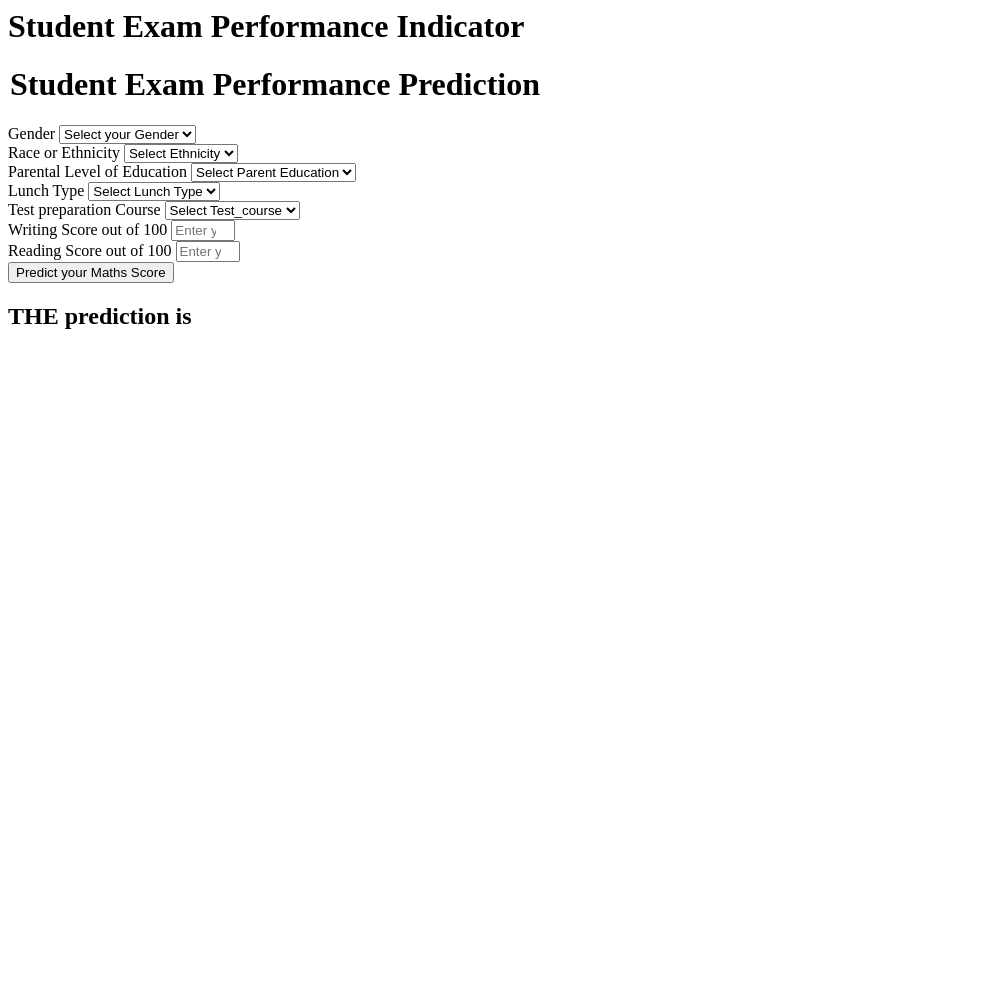
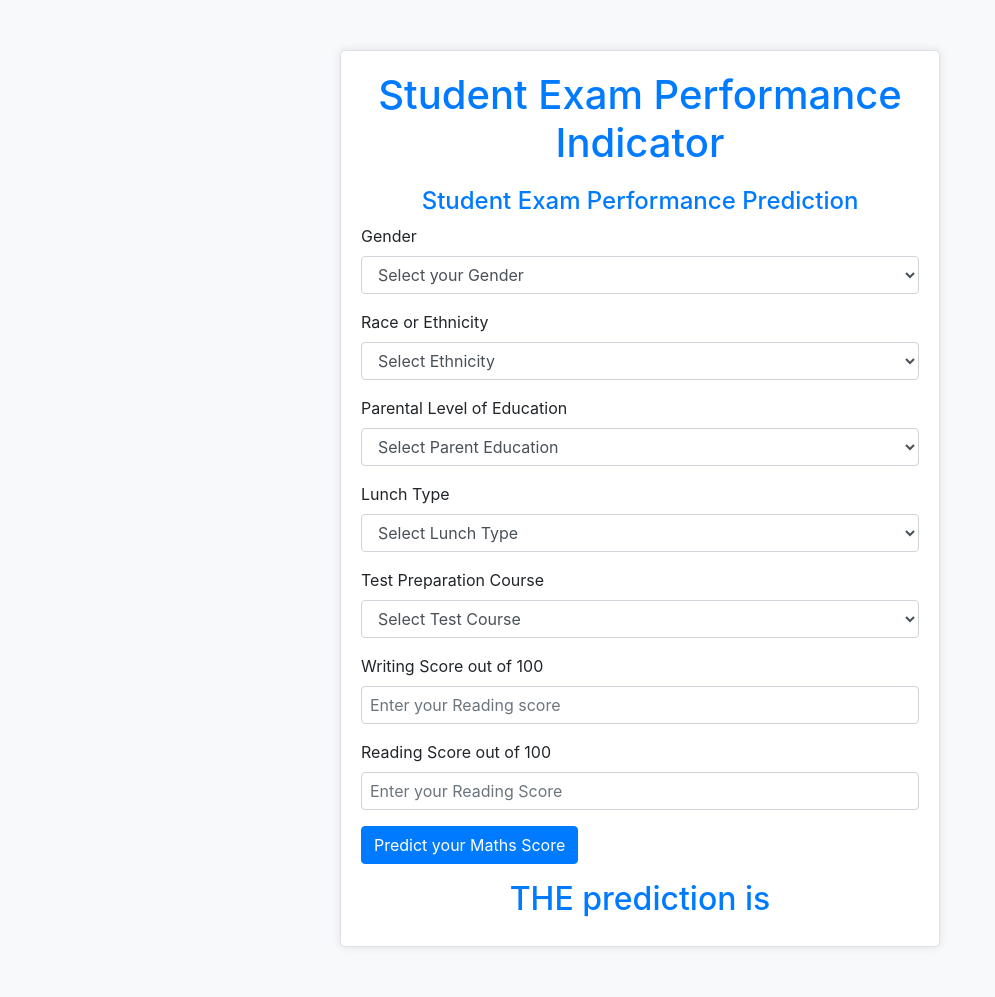
Before and after one commit to ShettyVikas20/ML_Projects, a Flask app: template templates/home.html in a window 1280 px wide. Shown: the whole page, without its empty margins (0-995 px from the left). Before the commit the page ends 329 px from the top, so only its background shows below. Run offline with Flask 3, Linux system fonts and the light colour scheme; the template is opened without the code that fills it, so the values that code supplies are empty; some libraries are stand-ins or nearby versions.

Commit message:
updated UI

```diff
--- a/app.py
+++ b/app.py
@@ -16,7 +16,7 @@ app=application
 def index():
     return render_template('index.html')
 
-@app.route('/predictdata',methods=['GET','POST'])
+@app.route('/',methods=['GET','POST'])
 def predict_datapoint():
     if request.method=='GET':
         return render_template('home.html')
@@ -43,4 +43,4 @@ def predict_datapoint():
 
 
 if __name__=="__main__":
-    app.run(host="0.0.0.0",debug=True)
+    app.run(host="0.0.0.0")
--- a/templates/home.html
+++ b/templates/home.html
@@ -1,4 +1,46 @@
-<html>
+<!DOCTYPE html>
+<html lang="en">
+<head>
+    <meta charset="UTF-8">
+    <meta name="viewport" content="width=device-width, initial-scale=1.0">
+    <title>Student Exam Performance Indicator</title>
+    <link rel="stylesheet" href="https://stackpath.bootstrapcdn.com/bootstrap/4.5.2/css/bootstrap.min.css">
+    <style>
+        body {
+            background-color: #f8f9fa;
+        }
+        .login {
+            max-width: 600px;
+            margin: 50px auto;
+            padding: 20px;
+            background-color: #ffffff;
+            border: 1px solid #dee2e6;
+            border-radius: 5px;
+            box-shadow: 0 0 10px rgba(0, 0, 0, 0.1);
+        }
+        h1, h2 {
+            text-align: center;
+            color: #007bff;
+        }
+        form {
+            margin-top: 20px;
+        }
+        select, input[type="number"] {
+            width: 100%;
+            padding: 8px;
+            margin-bottom: 15px;
+            box-sizing: border-box;
+        }
+        .btn-primary {
+            background-color: #007bff;
+            border: 1px solid #007bff;
+        }
+        .btn-primary:hover {
+            background-color: #0056b3;
+            border: 1px solid #0056b3;
+        }
+    </style>
+</head>
 <body>
     <div class="login">
         <h1>Student Exam Performance Indicator</h1>
@@ -9,103 +51,67 @@
             </h1>
             <div class="mb-3">
                 <label class="form-label">Gender</label>
-            <select class="form-control" name="gender" placeholder="Enter you Gender" required>
+                <select class="form-control" name="gender" placeholder="Enter your Gender" required>
                     <option class="placeholder" selected disabled value="">Select your Gender</option>
-                <option value="male">
-                    Male
-                </option>
-                <option value="female">
-                    Female
-                </option>
+                    <option value="male">Male</option>
+                    <option value="female">Female</option>
                 </select>
             </div>
             <div class="mb-3">
                 <label class="form-label">Race or Ethnicity</label>
-            <select class="form-control" name="ethnicity" placeholder="Enter you ethnicity" required>
+                <select class="form-control" name="ethnicity" placeholder="Enter your ethnicity" required>
                     <option class="placeholder" selected disabled value="">Select Ethnicity</option>
-                <option value="group A">
-                    Group A
-                </option>
-                <option value="group B">
-                    Group B
-                </option>
-                <option value="group C">
-                    Group C
-                </option>
-                <option value="group D">
-                    Group D
-                </option>
-                <option value="group E">
-                    Group E
-                </option>
+                    <option value="group A">Group A</option>
+                    <option value="group B">Group B</option>
+                    <option value="group C">Group C</option>
+                    <option value="group D">Group D</option>
+                    <option value="group E">Group E</option>
                 </select>
             </div>
             <div class="mb-3">
                 <label class="form-label">Parental Level of Education</label>
-            <select class="form-control" name="parental_level_of_education"
-                placeholder="Enter you Parent Education" required>
+                <select class="form-control" name="parental_level_of_education" placeholder="Enter your Parent Education" required>
                     <option class="placeholder" selected disabled value="">Select Parent Education</option>
-                <option value="associate's degree">
-                    associate's degree
-                </option>
-                <option value="bachelor's degree">
-                    bachelor's degree
-                </option>
-                <option value="high school">
-                    high school
-                </option>
-                <option value="master's degree">
-                    master's degree
-                </option>
-                <option value="some college">
-                    some college
-                </option>
-                <option value="some high school">
-                    some high school
-                </option>
+                    <option value="associate's degree">Associate's Degree</option>
+                    <option value="bachelor's degree">Bachelor's Degree</option>
+                    <option value="high school">High School</option>
+                    <option value="master's degree">Master's Degree</option>
+                    <option value="some college">Some College</option>
+                    <option value="some high school">Some High School</option>
                 </select>
             </div>
             <div class="mb-3">
                 <label class="form-label">Lunch Type</label>
-            <select class="form-control" name="lunch" placeholder="Enter you Lunch" required>
+                <select class="form-control" name="lunch" placeholder="Enter your Lunch" required>
                     <option class="placeholder" selected disabled value="">Select Lunch Type</option>
-                <option value="free/reduced">
-                    free/reduced
-                </option>
-                <option value="standard">
-                    standard
-                </option>
+                    <option value="free/reduced">Free/Reduced</option>
+                    <option value="standard">Standard</option>
                 </select>
             </div>
             <div class="mb-3">
-            <label class="form-label">Test preparation Course</label>
-            <select class="form-control" name="test_preparation_course" placeholder="Enter you Course"
-                required>
-                <option class="placeholder" selected disabled value="">Select Test_course</option>
-                <option value="none">
-                    None
-                </option>
-                <option value="completed">
-                    Completed
-                </option>
+                <label class="form-label">Test Preparation Course</label>
+                <select class="form-control" name="test_preparation_course" placeholder="Enter your Course" required>
+                    <option class="placeholder" selected disabled value="">Select Test Course</option>
+                    <option value="none">None</option>
+                    <option value="completed">Completed</option>
                 </select>
             </div>
             <div class="mb-3">
                 <label class="form-label">Writing Score out of 100</label>
-            <input class="form-control" type="number" name="reading_score"
-                placeholder="Enter your Reading score" min='0' max='100' />
+                <input class="form-control" type="number" name="reading_score" placeholder="Enter your Reading score" min='0' max='100' />
             </div>
             <div class="mb-3">
                 <label class="form-label">Reading Score out of 100</label>
-            <input class="form-control" type="number" name="writing_score"
-                placeholder="Enter your Reading Score" min='0' max='100' />
+                <input class="form-control" type="number" name="writing_score" placeholder="Enter your Reading Score" min='0' max='100' />
             </div>
             <div class="mb-3">
                 <input class="btn btn-primary" type="submit" value="Predict your Maths Score" required />
             </div>
         </form>
+
         <h2>
            THE  prediction is {{results}}
         </h2>
-   <body>
+    </div>
+</body>
 </html>
```
Lines whose indentation alone changed are shown as unchanged.
